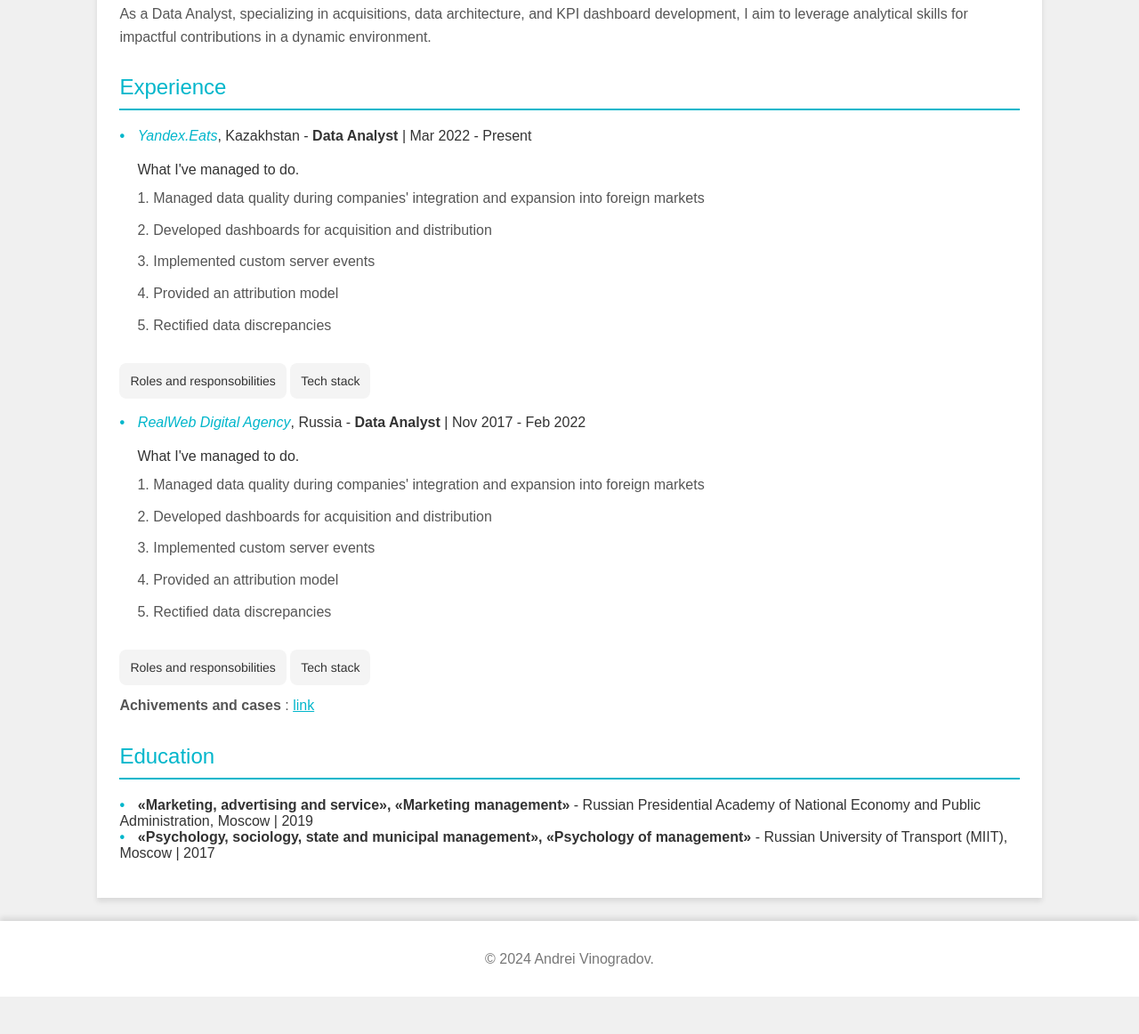
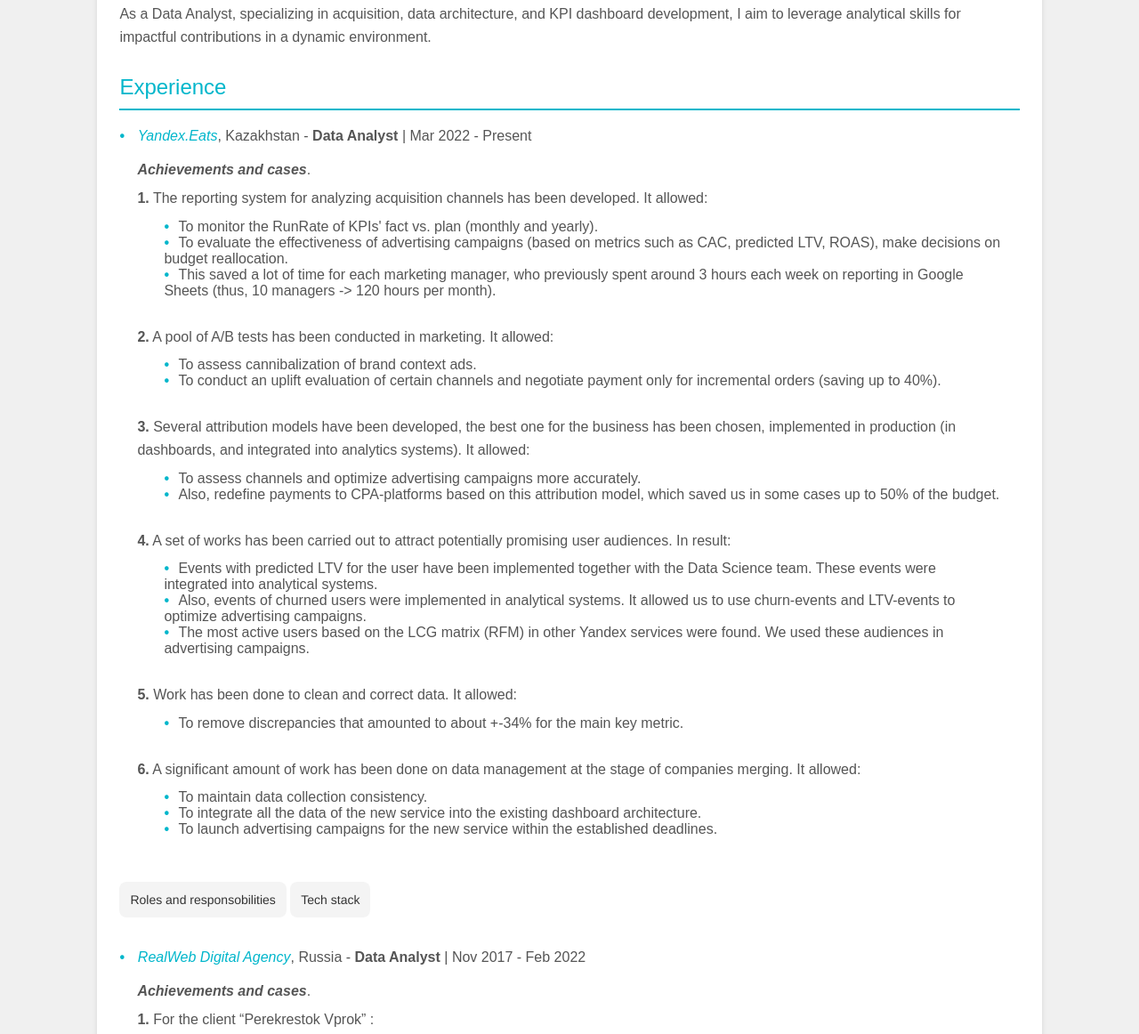
Before and after one commit to Izummzer/Izummzer.github.io, a plain HTML site: page index.html in a window 1280 px wide. Shown: the part 296-1458 px from the top of the page at 89% size. Before the commit the page ends 1416 px from the top, so only its background shows below. Drawn offline with Linux system fonts and the light colour scheme.

Commit message:
Add achievements.html

```diff
--- a/index.html
+++ b/index.html
@@ -99,6 +99,7 @@
         ul {
             list-style-type: none;
             padding: 0;
+			color: #555;
         }
         li::before {
             content: "\2022";
@@ -188,6 +189,13 @@
             margin: 10px;
 		}
 
+		div.jobInfo ul {
+			padding-left: 10px;
+            margin-left: 20px;
+			padding-bottom: 10px;
+			margin-bottom: 20px;
+		}
+
 		button {
 			cursor: pointer;
 			background-color: rgba(51, 51, 51, 0.05);
@@ -238,7 +246,7 @@
         <div class="main-column">
             <h2>Summary</h2>
             <p>
-                As a Data Analyst, specializing in acquisitions, data architecture, and KPI dashboard development, I aim to leverage analytical skills for impactful contributions in a dynamic environment.
+                As a Data Analyst, specializing in acquisition, data architecture, and KPI dashboard development, I aim to leverage analytical skills for impactful contributions in a dynamic environment.
             </p>
 
             <h2>Experience</h2>
@@ -256,13 +264,53 @@
 						</p>
 					</div>
 
-					<div class="jobInfo"> What I've managed to do.
-						<p>1. Managed data quality during companies' integration and expansion into foreign markets</p>
-						<p>2. Developed dashboards for acquisition and distribution</p>
-						<p>3. Implemented custom server events</p>
-						<p>4. Provided an attribution model</p>
-						<p>5. Rectified data discrepancies</p>
+					<div class="jobInfo"> <strong><i>Achievements and cases</i></strong>.
+					<p><strong>1.</strong> The reporting system for analyzing acquisition channels has been developed. It allowed:
+					</p>
+					<ul>
+						<li>To monitor the RunRate of KPIs' fact vs. plan (monthly and yearly).
+						</li><li>To evaluate the effectiveness of advertising campaigns (based on metrics such as CAC, predicted LTV, ROAS), make decisions on budget reallocation.
+						</li><li>This saved a lot of time for each marketing manager, who previously spent around 3 hours each week on reporting in Google Sheets (thus, 10 managers -> 120 hours per month).
+						</li>
+					</ul>
+					<p><strong>2.</strong> A pool of A/B tests has been conducted in marketing. It allowed:
+					</p>
+					<ul>
+						<li>To assess cannibalization of brand context ads.
+						</li><li>To conduct an uplift evaluation of certain channels and negotiate payment only for incremental orders (saving up to 40%).
+						</li>
+					</ul>
+					<p><strong>3.</strong> Several attribution models have been developed, the best one for the business has been chosen, implemented in production (in dashboards, and integrated into analytics systems). It allowed:
+					</p>
+					<ul>
+						<li>To assess channels and optimize advertising campaigns more accurately.
+						</li><li>Also, redefine payments to CPA-platforms based on this attribution model, which saved us in some cases up to 50% of the budget.
+						</li>
+					</ul>
+					<p><strong>4.</strong> A set of works has been carried out to attract potentially promising user audiences. In result:
+					</p>
+					<ul>
+						<li>Events with predicted LTV for the user have been implemented together with the Data Science team. These events were integrated into analytical systems.
+						</li><li>Also, events of churned users were implemented in analytical systems. It allowed us to use churn-events and LTV-events to optimize advertising campaigns.
+						</li><li>The most active users based on the LCG matrix (RFM) in other Yandex services were found. We used these audiences in advertising campaigns.
+						</li>
+					</ul>
+					<p><strong>5.</strong> Work has been done to clean and correct data. It allowed:
+					</p><ul>
+						<li>To remove discrepancies that amounted to about +-34% for the main key metric.
+						</li>
+					</ul>
+					<p><strong>6.</strong> A significant amount of work has been done on data management at the stage of companies merging. It allowed:
+					</p>
+					<ul>
+						<li>To maintain data collection consistency.
+						</li><li>To integrate all the data of the new service into the existing dashboard architecture.
+						</li><li>To launch advertising campaigns for the new service within the established deadlines.
+						</li>
+					</ul>
+
 					</div>
+
 
 					<button onclick="displayYandexRoles()">Roles and responsobilities</button>
 					<div id="yandexRoles" class="jobAddInfo" style="display: none;">
@@ -287,7 +335,7 @@
 					</div>
 
                 </li>
-                <br/>
+                <br/><br/>
                 <li>
                     <span
 					style="color: rgb(0, 182, 203); cursor: pointer;
@@ -300,12 +348,20 @@
 					</div>
 
 
-					<div class="jobInfo"> What I've managed to do.
-						<p>1. Managed data quality during companies' integration and expansion into foreign markets</p>
-						<p>2. Developed dashboards for acquisition and distribution</p>
-						<p>3. Implemented custom server events</p>
-						<p>4. Provided an attribution model</p>
-						<p>5. Rectified data discrepancies</p>
+					<div class="jobInfo"> <strong><i>Achievements and cases</i></strong>.
+						<p><strong>1.</strong> For the client “Perekrestok Vprok” :
+						</p>
+						<ul>
+							<li>A dashboard has been developed to evaluate the effectiveness of media placements and optimize the campaigns. We talked more about the approach itself and the architecture of the solution at the webinar.
+							</li><li>A cohort dashboard has been built. Based on this report, conclusions were drawn about the payback of advertising activity and the disclosure of cohorts.
+							</li><li>The project "Perekrestok + Brand" was implemented together with Google. This allowed the customer to introduce a new service and sell it. More about the project : there is a brand that buys media ads (for example, Mondelez or Pepsi). This brand does not have its own online store, but it usually wants to know how its media has influenced purchases. It is possible to assess the impact of the media on purchases of branded goods on retailers' websites (Perekrestok). To do this, a script was written in ADH that combines the brand's advertising statistics with purchases on the Perekrestok website. My supervisor presented this case at the 2021 Matemarketing.
+							</li><li>Implemented CJM using the “Retentioneering” library. “Retentioneering” allows you to represent the user's path in the form of graphs, which makes it possible to find problem areas that are not visible when analyzing funnels.
+							</li>
+						</ul>
+						<p><strong>2.</strong> An audience study was conducted for the client of the Sber EApteka, as well as databases for analyzing marketing activity (web and app) were built.
+						</p>
+						<p><strong>3.</strong> Other <i>achievements and cases</i> : <a href="https://docs.google.com/document/d/1lasbVbRhRl4VvfBtCflVyTJ8Zlp7QLQYEEiWfLIJbgk/edit?usp=sharing" style="color: rgb(0, 182, 203);">link</a>
+                    </p>
 					</div>
 
 					<button onclick="displayRWRoles()">Roles and responsobilities</button>
@@ -330,9 +386,7 @@
 						</p><p><strong>Other</strong> tools : Jupyter, BigQuery, Google Tag Manager, Google Optimize.
 						</p>
 					</div>
-
-                    <p><strong>Achivements and cases</strong> : <a href="https://docs.google.com/document/d/1lasbVbRhRl4VvfBtCflVyTJ8Zlp7QLQYEEiWfLIJbgk/edit?usp=sharing" style="color: rgb(0, 182, 203);">link</a>
-                    </p>
+					<br/><br/>
 
                 </li>
 
```
